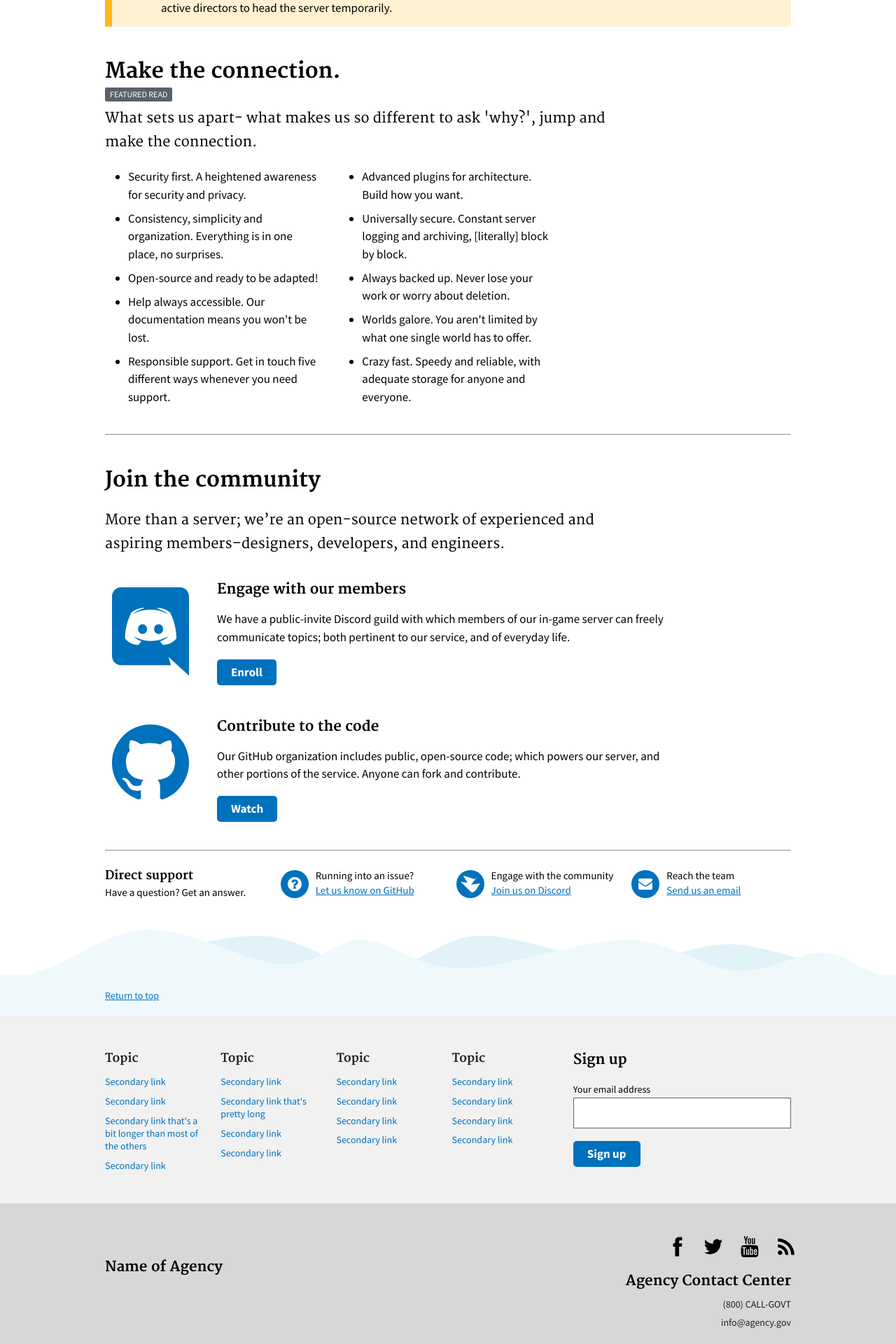
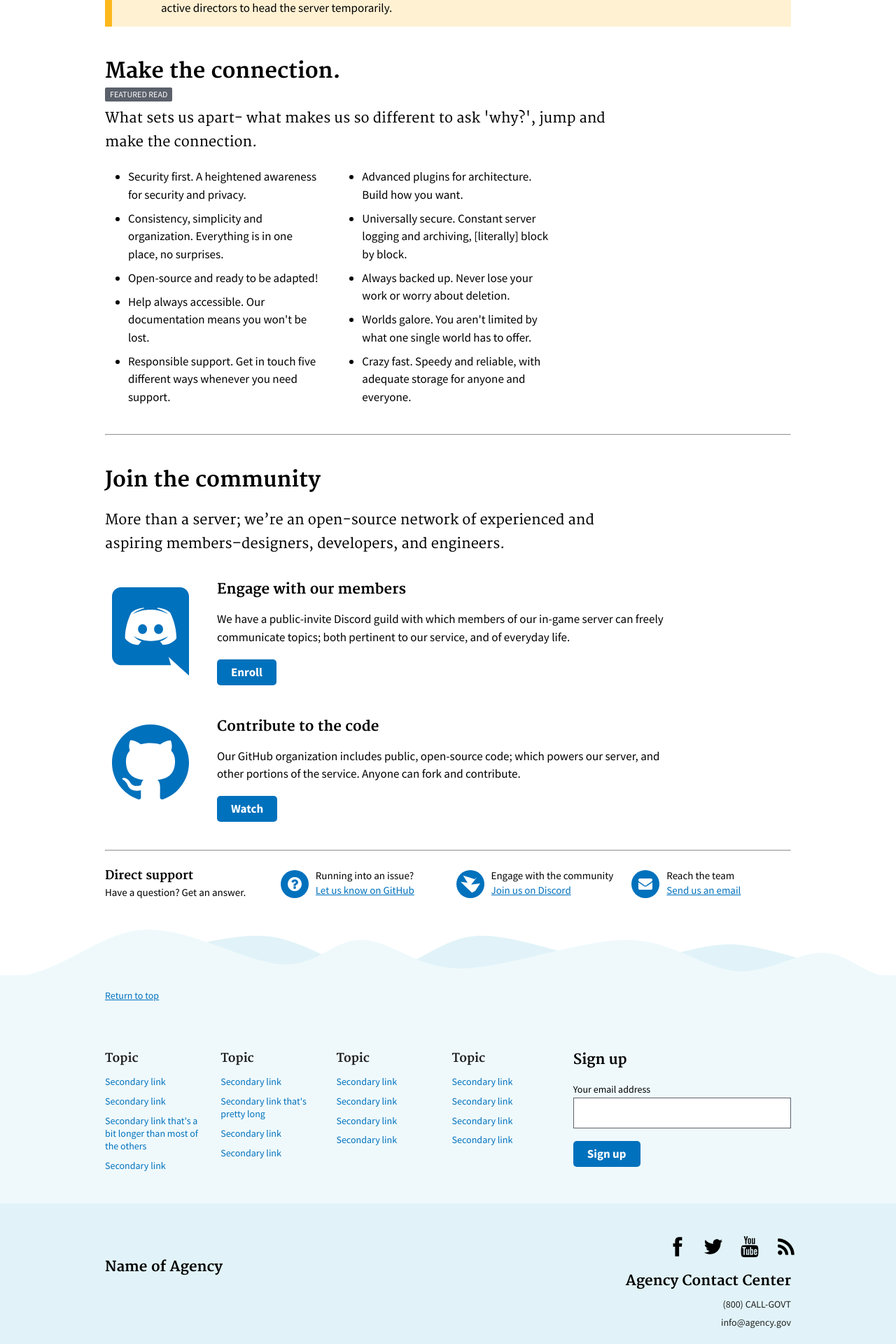
Before and after one commit to serrif/website, a Jekyll site: the page built from main/home.md, in a window 1280 px wide. Shown: the part 525-2445 px from the top of the page at 70% size. Built offline with Jekyll 4.4.1, drawn with Linux system fonts in a browser that asks for light colours.

Commit message:
Update footer--big.html

```diff
--- a/_includes/components/footer--big.html
+++ b/_includes/components/footer--big.html
@@ -3,7 +3,7 @@
   <div class="usa-grid usa-footer-return-to-top">
     <a href="#">Return to top</a>
   </div>
-  <div class="usa-footer-primary-section">
+  <div class="usa-footer-primary-section" style="background-color: #eff9fc;">
     <div class="usa-grid">
       <nav class="usa-footer-nav usa-width-two-thirds">
         <ul class="usa-unstyled-list usa-width-one-fourth usa-footer-primary-content">
@@ -55,7 +55,7 @@
     </div>
   </div>
 
-  <div class="usa-footer-secondary_section usa-footer-big-secondary-section">
+  <div class="usa-footer-secondary_section usa-footer-big-secondary-section" style="background-color: #e1f3f8;">
     <div class="usa-grid">
       <div class="usa-footer-logo usa-width-one-half">
         <img class="usa-footer-big-logo-img" src="/assets/img/logo-img.png" alt="">
```
